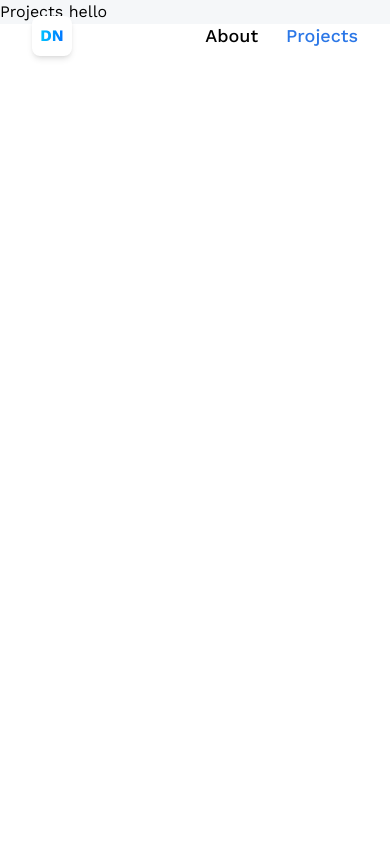
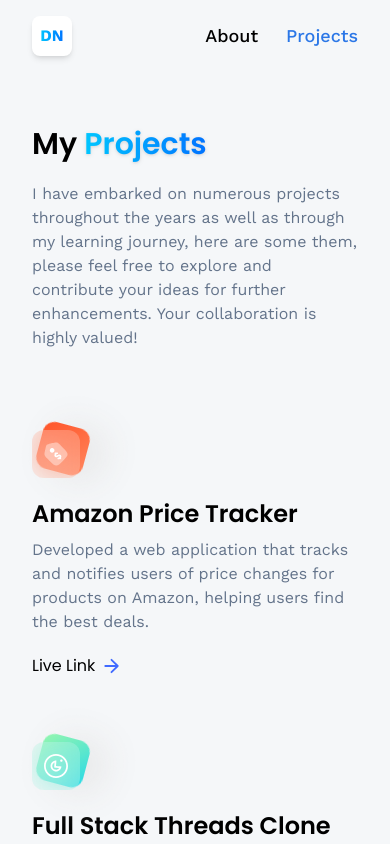
Before and after one commit to D-souz/portifolio, a React (Vite) app: page /projects in a window 390 px wide. Shown: the top 844 px of the page. Built offline with nearby package versions, Linux system fonts and the light colour scheme.

Commit message:
Finished creating the projects page

```diff
--- a/index.html
+++ b/index.html
@@ -2,9 +2,9 @@
 <html lang="en">
   <head>
     <meta charset="UTF-8" />
-    <link rel="icon" type="image/svg+xml" href="/vite.svg" />
+    <link rel="icon" type="image/svg+xml" href="./src/assets/favicon.ico" />
     <meta name="viewport" content="width=device-width, initial-scale=1.0" />
-    <title>3D project</title>
+    <title>Dhesouza Norbert | Portfolio</title>
   </head>
   <body>
     <div id="root"></div>
--- a/src/App.jsx
+++ b/src/App.jsx
@@ -9,7 +9,7 @@ import Contact from './pages/Contact';
 
 const App = () => {
   return (
-    <main className='bg-slate-300/20'>
+    <main className='bg-slate-300/20 h-full'>
       <Router>
         <NavBar />
         <Routes>
--- a/src/assets/images/index.js
+++ b/src/assets/images/index.js
@@ -4,6 +4,7 @@ import shopify from './shopify.png'
 import starbucks from './starbucks.png'
 import tesla from './tesla.png'
 import autosoft from './autosoft.png'
+import achieve from './achieve.png'
 import logo from './logo.svg'
 
 export {
@@ -13,5 +14,6 @@ export {
     starbucks,
     tesla,
     logo,
-    autosoft
+    autosoft,
+    achieve
 }
--- /dev/null
+++ b/src/components/CTA.jsx
@@ -0,0 +1,19 @@
+import React from 'react';
+import { Link } from 'react-router-dom';
+
+const CTA = () => {
+    return (
+        <section className='cta'>
+            <p className='cta-text'>
+                Have a project in mind?
+                <br className='sm:block hidden'/>
+                Let's build something together!
+            </p>
+            <Link to="/contact" className='btn'>
+                Contact
+            </Link>
+        </section>
+    )
+}
+
+export default CTA;
--- a/src/constants/index.js
+++ b/src/constants/index.js
@@ -1,4 +1,4 @@
-import { meta, shopify, starbucks, tesla, autosoft } from "../assets/images";
+import { meta, shopify, starbucks, tesla, autosoft,achieve } from "../assets/images";
 import {
     car,
     contact,
@@ -157,7 +157,7 @@ export const experiences = [
         key: 4,
         title: "Web Developer",
         company_name: "Achieve Global Safaris",
-        icon: meta,
+        icon: achieve,
         iconBg: "#a2d2ff",
         date: "Jan 2023 - Present",
         points: [
@@ -169,65 +169,65 @@ export const experiences = [
     },
 ];
 
-// export const socialLinks = [
-//     {
-//         name: 'Contact',
-//         iconUrl: contact,
-//         link: '/contact',
-//     },
-//     {
-//         name: 'GitHub',
-//         iconUrl: github,
-//         link: 'https://github.com/YourGitHubUsername',
-//     },
-//     {
-//         name: 'LinkedIn',
-//         iconUrl: linkedin,
-//         link: 'https://www.linkedin.com/in/YourLinkedInUsername',
-//     }
-// ];
+export const socialLinks = [
+    {
+        name: 'Contact',
+        iconUrl: contact,
+        link: '/contact',
+    },
+    {
+        name: 'GitHub',
+        iconUrl: github,
+        link: 'https://github.com/YourGitHubUsername',
+    },
+    {
+        name: 'LinkedIn',
+        iconUrl: linkedin,
+        link: 'https://www.linkedin.com/in/YourLinkedInUsername',
+    }
+];
 
-// export const projects = [
-//     {
-//         iconUrl: pricewise,
-//         theme: 'btn-back-red',
-//         name: 'Amazon Price Tracker',
-//         description: 'Developed a web application that tracks and notifies users of price changes for products on Amazon, helping users find the best deals.',
-//         link: 'https://github.com/adrianhajdin/pricewise',
-//     },
-//     {
-//         iconUrl: threads,
-//         theme: 'btn-back-green',
-//         name: 'Full Stack Threads Clone',
-//         description: 'Created a full-stack replica of the popular discussion platform "Threads," enabling users to post and engage in threaded conversations.',
-//         link: 'https://github.com/adrianhajdin/threads',
-//     },
-//     {
-//         iconUrl: car,
-//         theme: 'btn-back-blue',
-//         name: 'Car Finding App',
-//         description: 'Designed and built a mobile app for finding and comparing cars on the market, streamlining the car-buying process.',
-//         link: 'https://github.com/adrianhajdin/project_next13_car_showcase',
-//     },
-//     {
-//         iconUrl: snapgram,
-//         theme: 'btn-back-pink',
-//         name: 'Full Stack Instagram Clone',
-//         description: 'Built a complete clone of Instagram, allowing users to share photos and connect with friends in a familiar social media environment.',
-//         link: 'https://github.com/adrianhajdin/social_media_app',
-//     },
-//     {
-//         iconUrl: estate,
-//         theme: 'btn-back-black',
-//         name: 'Real-Estate Application',
-//         description: 'Developed a web application for real estate listings, facilitating property searches and connecting buyers with sellers.',
-//         link: 'https://github.com/adrianhajdin/projects_realestate',
-//     },
-//     {
-//         iconUrl: summiz,
-//         theme: 'btn-back-yellow',
-//         name: 'AI Summarizer Application',
-//         description: 'App that leverages AI to automatically generate concise & informative summaries from lengthy text content, or blogs.',
-//         link: 'https://github.com/adrianhajdin/project_ai_summarizer',
-//     }
-// ];
+export const projects = [
+    {
+        iconUrl: pricewise,
+        theme: 'btn-back-red',
+        name: 'Amazon Price Tracker',
+        description: 'Developed a web application that tracks and notifies users of price changes for products on Amazon, helping users find the best deals.',
+        link: 'https://github.com/adrianhajdin/pricewise',
+    },
+    {
+        iconUrl: threads,
+        theme: 'btn-back-green',
+        name: 'Full Stack Threads Clone',
+        description: 'Created a full-stack replica of the popular discussion platform "Threads," enabling users to post and engage in threaded conversations.',
+        link: 'https://github.com/adrianhajdin/threads',
+    },
+    {
+        iconUrl: car,
+        theme: 'btn-back-blue',
+        name: 'Car Finding App',
+        description: 'Designed and built a mobile app for finding and comparing cars on the market, streamlining the car-buying process.',
+        link: 'https://github.com/adrianhajdin/project_next13_car_showcase',
+    },
+    {
+        iconUrl: snapgram,
+        theme: 'btn-back-pink',
+        name: 'Full Stack Instagram Clone',
+        description: 'Built a complete clone of Instagram, allowing users to share photos and connect with friends in a familiar social media environment.',
+        link: 'https://github.com/adrianhajdin/social_media_app',
+    },
+    {
+        iconUrl: estate,
+        theme: 'btn-back-black',
+        name: 'Real-Estate Application',
+        description: 'Developed a web application for real estate listings, facilitating property searches and connecting buyers with sellers.',
+        link: 'https://github.com/adrianhajdin/projects_realestate',
+    },
+    {
+        iconUrl: summiz,
+        theme: 'btn-back-yellow',
+        name: 'AI Summarizer Application',
+        description: 'App that leverages AI to automatically generate concise & informative summaries from lengthy text content, or blogs.',
+        link: 'https://github.com/adrianhajdin/project_ai_summarizer',
+    }
+];
--- a/src/models/Island.jsx
+++ b/src/models/Island.jsx
@@ -70,14 +70,14 @@ const Island = ({
         setIsRotating(true);
       }
 
-      islandRef.current.rotation.y += 0.005 * Math.PI;
-      rotationSpeed.current = 0.007;
+      islandRef.current.rotation.y += 0.01 * Math.PI;
+      rotationSpeed.current = 0.0125;
     } else if (e.key === "ArrowRight") {
       if (!isRotating) {
         setIsRotating(true);
       }
-      islandRef.current.rotation.y -= 0.005 * Math.PI;
-      rotationSpeed.current = -0.007;
+      islandRef.current.rotation.y -= 0.01 * Math.PI;
+      rotationSpeed.current = -0.0125;
     }
   };
 
--- a/src/pages/About.jsx
+++ b/src/pages/About.jsx
@@ -3,6 +3,7 @@ import React from 'react';
 import { skills, experiences } from '../constants';
 import { VerticalTimelineElement, VerticalTimeline } from 'react-vertical-timeline-component';
 import 'react-vertical-timeline-component/style.min.css';
+import CTA from '../components/CTA';
 
 const About = () => {
   return (
@@ -89,6 +90,9 @@ const About = () => {
           </VerticalTimeline>
         </div>
       </div>
+
+      <hr className='border-slate-200'/>
+      <CTA />
     </section>
   )
 }
--- a/src/pages/Projects.jsx
+++ b/src/pages/Projects.jsx
@@ -1,8 +1,64 @@
 import React from 'react';
+import { projects } from '../constants';
+import { Link } from 'react-router-dom';
+import { arrow } from '../assets/icons';
+import CTA from "../components/CTA"
 
 const Projects = () => {
   return (
-    <div>Projects hello</div>
+    <section className='max-container'>
+      <h1 className='head-text'>
+        My <span className='blue-gradient_text font-semibold drop-shadow'>Projects</span>
+      </h1>
+
+      <div className='mt-5 flex flex-col gap-3 text-slate-500'>
+        <p>I have embarked on numerous projects throughout the years as well as through my learning journey, here are some them, please feel free to explore and contribute your ideas for further enhancements. Your collaboration is highly valued!</p>
+      </div>
+
+      <div className='flex flex-wrap my-20 gap-16'>
+        {projects.map((project) => (
+          <div className='lg:w-[400px] w-full' key={project.name}>
+            <div className='block-container w-12 h-12'>
+              <div className={`btn-back rounded-xl ${project.theme}`} />
+              <div className='btn-front rounded-xl flex justify-center items-center'>
+                <img
+                  src={project.iconUrl}
+                  alt='Project Icon'
+                  className='w-1/2 h-1/2 object-contain'
+                />
+              </div>
+            </div>
+
+            <div className='mt-5 flex flex-col'>
+              <h4 className='text-2xl font-poppins font-semibold'>
+                {project.name}
+              </h4>
+              <p className='mt-2 text-slate-500'>
+                {project.description}
+              </p>
+              <div className='mt-5 flex items-center gap-2 font-poppins'>
+                <Link
+                  to={project.link}
+                  target='_blank'
+                  rel='noopener noreferrer'
+                >
+                Live Link
+                </Link>
+                <img
+                  src={arrow}
+                  alt='arrow'
+                  className='w-4 h-4 object-contain'
+                />
+              </div>
+            </div>
+          </div>
+        ))}
+      </div>
+
+      <hr className='border-slate-200'/>
+
+      <CTA />
+    </section>
   )
 }
 
```
Also changed, not shown: src/pages/Home.jsx (+27 -4 lines), src/assets/images/achieve.png (added).
